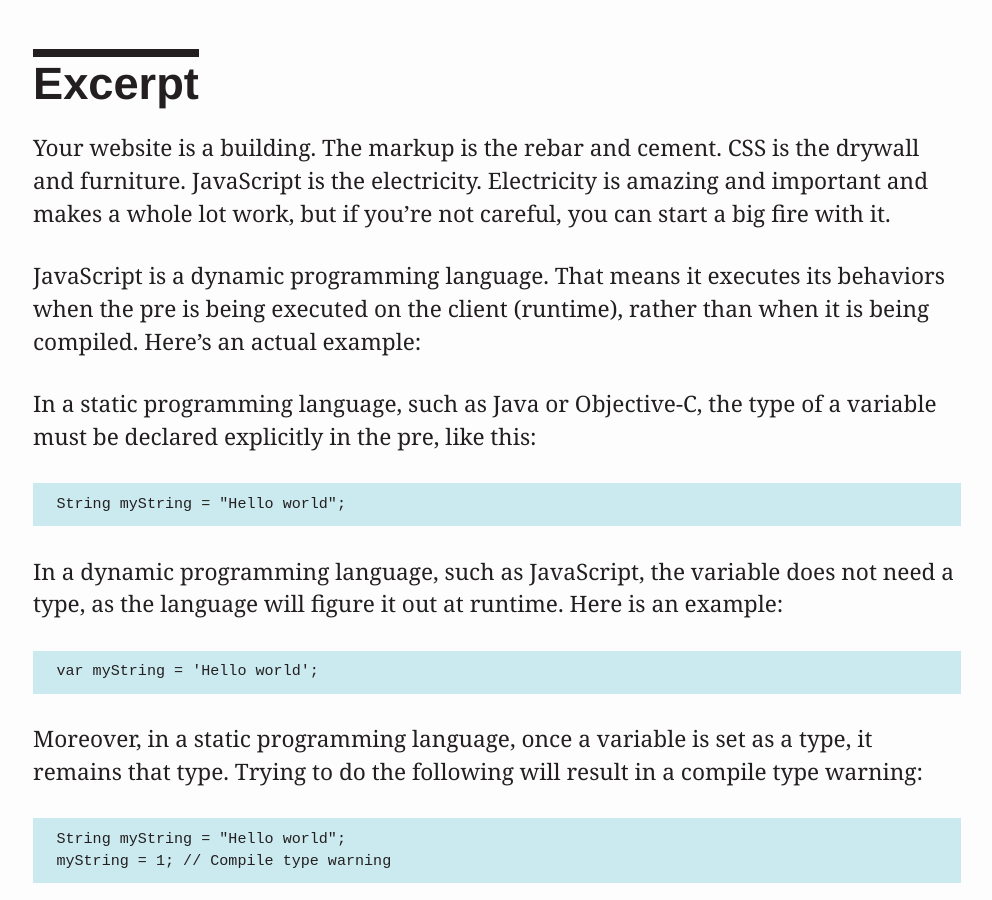
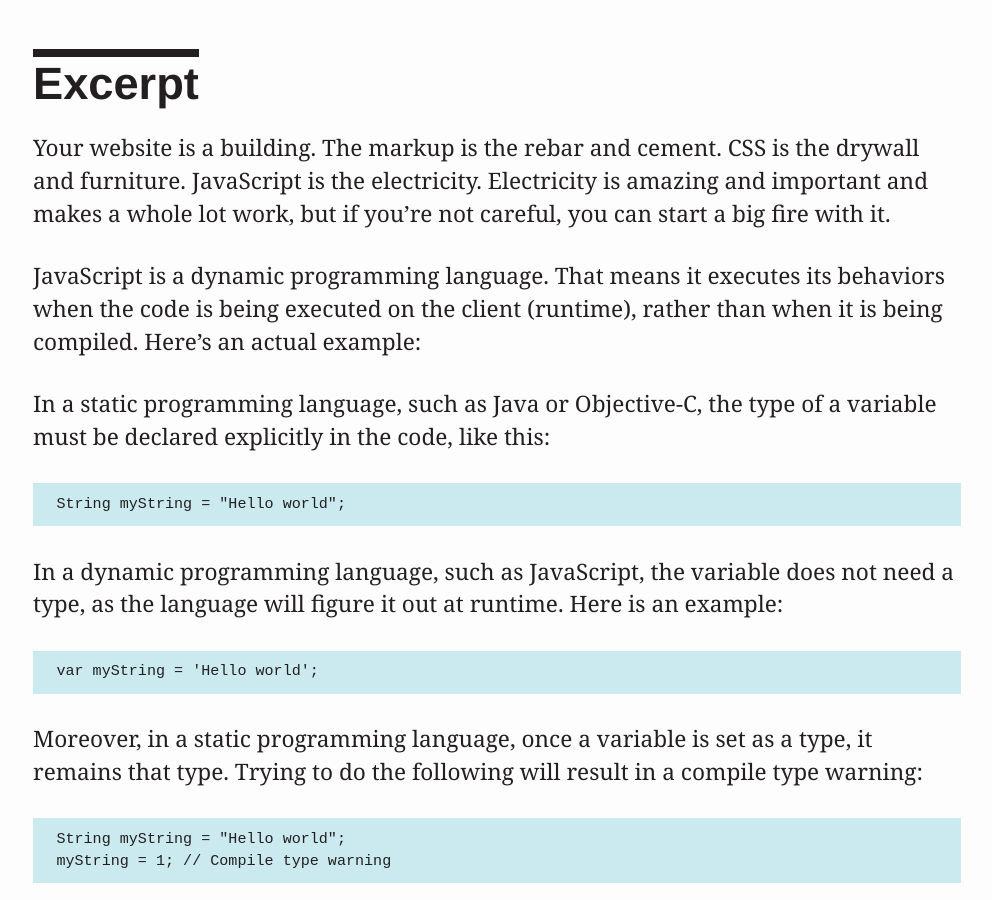
Before and after one commit to billHinderman/rdvweb, a Jekyll site: the page built from _chapters/05-chapter-5.html, in a window 1280 px wide and 900 px high, scrolled down 1026 px. Shown: the whole window, without its empty margins (143-1135 px from the left). Built offline with Jekyll 4.4.1, drawn with Linux system fonts in a browser that asks for light colours.

Commit message:
pre code lol

```diff
--- a/_chapters/05-chapter-5.html
+++ b/_chapters/05-chapter-5.html
@@ -10,9 +10,9 @@ snippet: 'As we reach the last layer of the progressive enhancement tower, it’
   <h2 class="chapter-title">Excerpt</h2>
   <p>Your website is a building. The markup is the rebar and cement. CSS is the drywall and furniture. JavaScript is the electricity. Electricity is amazing and important and makes a whole lot work, but if you’re not careful, you can start a big fire with it.</p>
 
-  <p>JavaScript is a dynamic programming language. That means it executes its behaviors when the pre is being executed on the client (runtime), rather than when it is being compiled. Here’s an actual example:</p>
+  <p>JavaScript is a dynamic programming language. That means it executes its behaviors when the code is being executed on the client (runtime), rather than when it is being compiled. Here’s an actual example:</p>
 
-  <p>In a static programming language, such as Java or Objective-C, the type of a variable must be declared explicitly in the pre, like this:</p>
+  <p>In a static programming language, such as Java or Objective-C, the type of a variable must be declared explicitly in the code, like this:</p>
 
   <pre class="mono">
   String myString = "Hello world";</pre>
```
